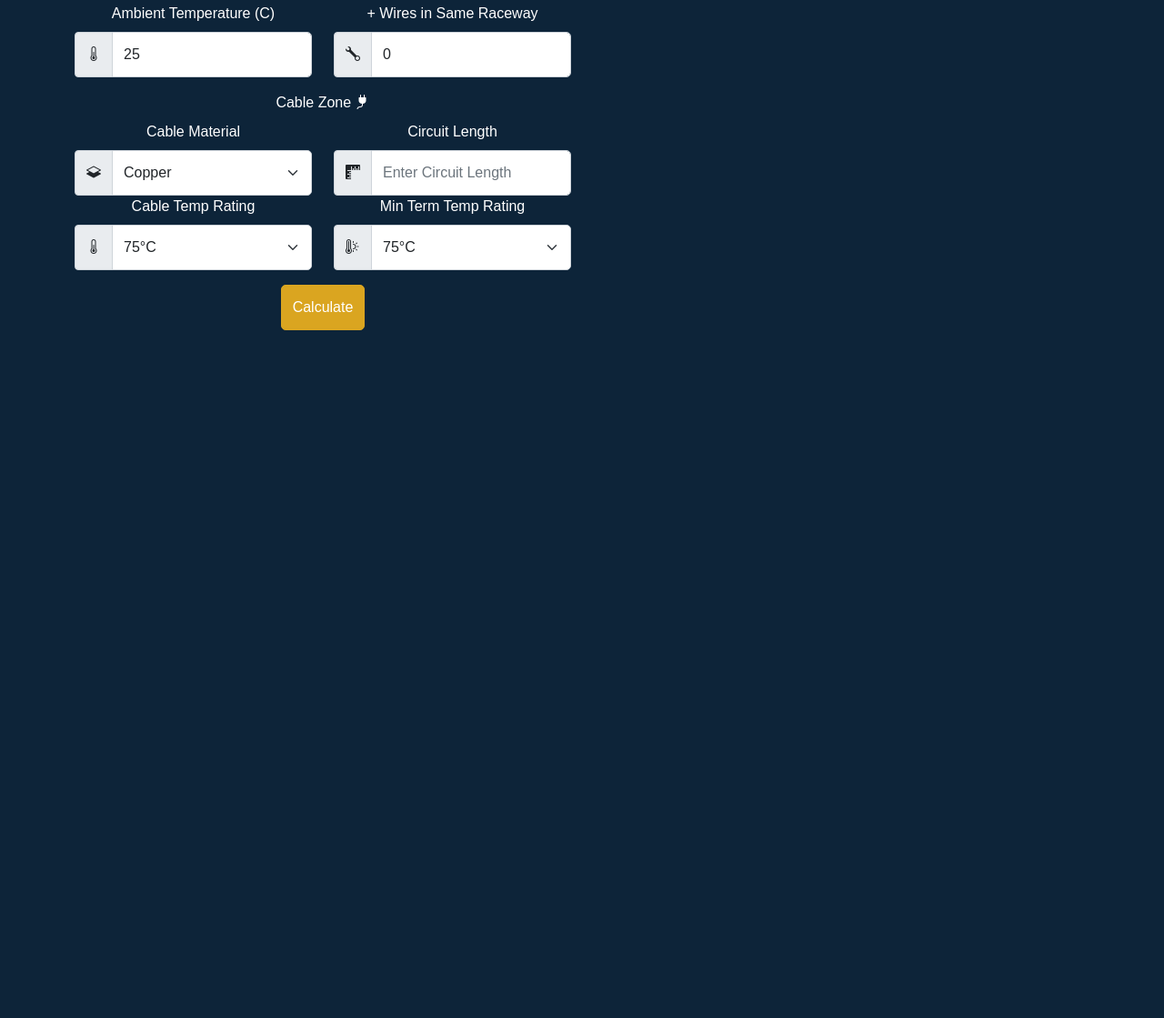
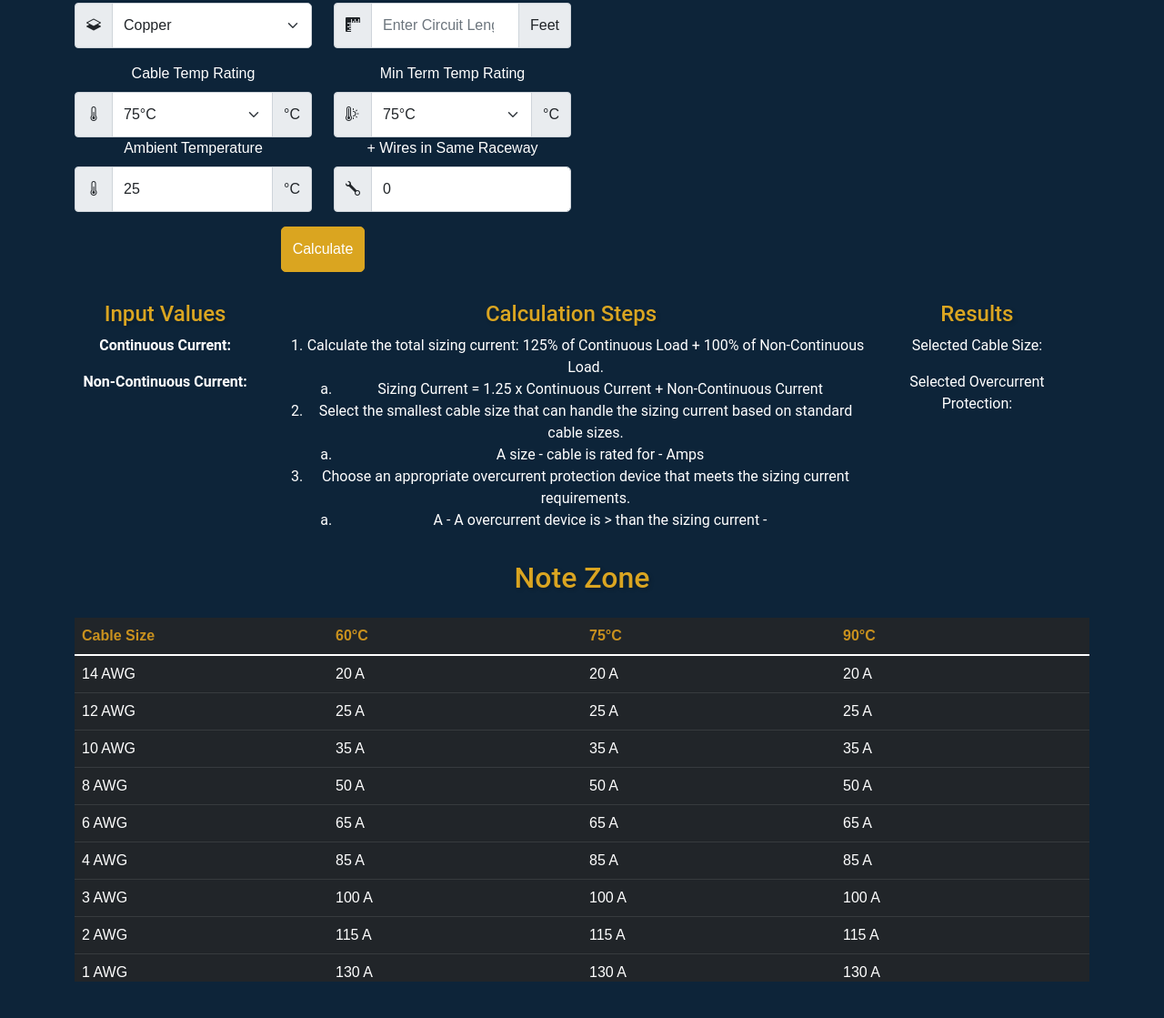
Before and after one commit to captainku/ElectricalWorkbench, a website: page cableWorkbench.html in a window 1280 px wide. Shown: the part 309-1428 px from the top of the page at 91% size. Before the commit the page ends 800 px from the top, so only its background shows below. Drawn offline with nearby package versions, Linux system fonts and the light colour scheme.

Commit message:
Cable Calc Function

```diff
--- a/cableManager.js
+++ b/cableManager.js
@@ -0,0 +1,266 @@
+const cableSizes60= [
+    { current: 20, size: '14 AWG' },
+    { current: 25, size: '12 AWG' },
+    { current: 35, size: '10 AWG' },
+    { current: 50, size: '8 AWG' },
+    { current: 65, size: '6 AWG' },
+    { current: 85, size: '4 AWG' },
+    { current: 100, size: '3 AWG' },
+    { current: 115, size: '2 AWG' },
+    { current: 130, size: '1 AWG' },
+    { current: 150, size: '1/0' },
+    { current: 175, size: '2/0' },
+    { current: 200, size: '3/0' },
+    { current: 230, size: '4/0' },
+    { current: 255, size: '250' },
+    { current: 285, size: '300' },
+    { current: 310, size: '350' },
+    { current: 335, size: '400' },
+    { current: 380, size: '500' },
+    { current: 420, size: '600' },
+    { current: 460, size: '700' },
+    { current: 475, size: '750' },
+];
+const cableSizes75 = [
+    { current: 20, size: '14 AWG' },
+    { current: 25, size: '12 AWG' },
+    { current: 35, size: '10 AWG' },
+    { current: 50, size: '8 AWG' },
+    { current: 65, size: '6 AWG' },
+    { current: 85, size: '4 AWG' },
+    { current: 100, size: '3 AWG' },
+    { current: 115, size: '2 AWG' },
+    { current: 130, size: '1 AWG' },
+    { current: 150, size: '1/0' },
+    { current: 175, size: '2/0' },
+    { current: 200, size: '3/0' },
+    { current: 230, size: '4/0' },
+    { current: 255, size: '250' },
+    { current: 285, size: '300' },
+    { current: 310, size: '350' },
+    { current: 335, size: '400' },
+    { current: 380, size: '500' },
+    { current: 420, size: '600' },
+    { current: 460, size: '700' },
+    { current: 475, size: '750' },
+];
+const cableSizes90 = [
+    { current: 20, size: '14 AWG' },
+    { current: 25, size: '12 AWG' },
+    { current: 35, size: '10 AWG' },
+    { current: 50, size: '8 AWG' },
+    { current: 65, size: '6 AWG' },
+    { current: 85, size: '4 AWG' },
+    { current: 100, size: '3 AWG' },
+    { current: 115, size: '2 AWG' },
+    { current: 130, size: '1 AWG' },
+    { current: 150, size: '1/0' },
+    { current: 175, size: '2/0' },
+    { current: 200, size: '3/0' },
+    { current: 230, size: '4/0' },
+    { current: 255, size: '250' },
+    { current: 285, size: '300' },
+    { current: 310, size: '350' },
+    { current: 335, size: '400' },
+    { current: 380, size: '500' },
+    { current: 420, size: '600' },
+    { current: 460, size: '700' },
+    { current: 475, size: '750' },
+];
+
+const overcurrentSizes= [
+    { current: 15},
+    { current: 20},
+    { current: 25},
+    { current: 30},
+    { current: 35},
+    { current: 40},
+    { current: 45},
+    { current: 50},
+    { current: 60},
+    { current: 70},
+    { current: 80},
+    { current: 90},
+    { current: 100},
+    { current: 110},
+    { current: 125},
+    { current: 150},
+    { current: 175},
+    { current: 200},
+    { current: 225},
+    { current: 250},
+    { current: 300},
+    { current: 350},
+    { current: 400},
+    { current: 450},
+    { current: 500},
+    { current: 600},
+    { current: 700},
+    { current: 800},
+    { current: 1000},
+    { current: 1200},
+    { current: 1600},
+    { current: 2000},
+    { current: 2500},
+    { current: 3000},
+    { current: 4000},
+    { current: 5000},
+    { current: 6000},
+];
+
+
+
+
+
+//Cable Sizing-------------------------------------------------------------------:
+function selectCableSize(currentCon, CurrentNonCon) {
+
+    //Step 1 - Select the conductor to comply with 210.19(A), 215.2, and 230.42(A). Sections 210.19(A), 215.2 and 230.42(A) require the conductor to be sized no less than 100% of the noncontinuous load, plus 125% of the continuous load.
+    var sizingCurrent = parseFloat(currentCon)*1.25 + parseFloat(CurrentNonCon);
+
+    //Step 2 - The selected conductor must be protected against overcurrent in accordance with 240.4. This requires the branch circuit, feeder, and service conductors be protected against overcurrent in accordance with their ampacities as specified in Table 310.15(B)(16).
+    // Find the smallest cable size that can handle the current
+    const suitableCable = cableSizes75.find(cable => cable.current >= sizingCurrent);
+
+    //Step 3 - Size the overcurrent device in accordance with 210.20(A) and 215.3. These two NEC rules require the overcurrent device (breaker or fuse) be sized no less than 100% of the noncontinuous load, plus 125% of the continuous load.
+    var selectedOvercurrent= overcurrentSizes.find(overcurrent => overcurrent.current >= sizingCurrent);
+
+    //Step 4 - Find th e
+
+    //Debug Print area
+    console.log("Calc notes:")
+    console.log("Continue Current: " + currentCon);
+    console.log("Not Continue Current: " + CurrentNonCon);
+    console.log("Sizing Current: " + sizingCurrent);
+    console.log("Cable Selected " + suitableCable);
+    console.log("Selected Overcurrent: " + selectedOvercurrent.current)
+
+    //update steps:
+    updateSteps(currentCon,CurrentNonCon, sizingCurrent, suitableCable.size,suitableCable.current, selectedOvercurrent.current)
+
+
+
+    if (suitableCable) {
+        return {
+            cableSize: suitableCable.size,
+            overcurrent: selectedOvercurrent ? selectedOvercurrent.current : null
+        };
+    } else {
+        throw new Error('Current exceeds the capacity of standard cable sizes');
+    }
+}
+
+
+
+
+
+
+
+
+
+function generateCableSizeTable() {
+    // Create table element with Bootstrap classes
+    const table = document.createElement('table');
+    table.className = 'table table-dark'; // 'table-dark' for dark theme with white text
+
+    // Create table header with Bootstrap classes and custom yellow header class
+    const thead = document.createElement('thead');
+    const headerRow = document.createElement('tr');
+    headerRow.className = 'yellow-header'; // Custom class for yellow background
+
+    const thSize = document.createElement('th');
+    thSize.textContent = 'Cable Size';
+    const th60 = document.createElement('th');
+    th60.textContent = '60°C';
+    const th75 = document.createElement('th');
+    th75.textContent = '75°C';
+    const th90 = document.createElement('th');
+    th90.textContent = '90°C';
+
+    headerRow.appendChild(thSize);
+    headerRow.appendChild(th60);
+    headerRow.appendChild(th75);
+    headerRow.appendChild(th90);
+    thead.appendChild(headerRow);
+    table.appendChild(thead);
+
+    // Create table body with white text values
+    const tbody = document.createElement('tbody');
+    for (let i = 0; i < cableSizes60.length; i++) {
+        const row = document.createElement('tr');
+
+        const sizeCell = document.createElement('td');
+        sizeCell.textContent = cableSizes60[i].size;
+        const current60Cell = document.createElement('td');
+        current60Cell.textContent = cableSizes60[i].current + ' A';
+        const current75Cell = document.createElement('td');
+        current75Cell.textContent = cableSizes75[i].current + ' A';
+        const current90Cell = document.createElement('td');
+        current90Cell.textContent = cableSizes90[i].current + ' A';
+
+        row.appendChild(sizeCell);
+        row.appendChild(current60Cell);
+        row.appendChild(current75Cell);
+        row.appendChild(current90Cell);
+        tbody.appendChild(row);
+    }
+    table.appendChild(tbody);
+
+    // Append table to the container
+    const container = document.getElementById('cableSizeTableContainer');
+    container.innerHTML = ''; // Clear the container before appending new content
+    container.appendChild(table);
+}
+
+// Call the function to generate and display the table
+generateCableSizeTable();
+
+
+
+function calculateCableSize() {
+    // Get input values from the form
+    var circuitAmpacityConInput = document.getElementById("circuitAmpacityCon");
+    var circuitAmpacityConValue = circuitAmpacityConInput.value + " A";
+    var circuitAmpacityNonConInput = document.getElementById("circuitAmpacityNonCon");
+    var circuitAmpacityNonConValue = circuitAmpacityNonConInput.value+ " A";
+
+
+
+    // Call selectCableSize and get the results
+    var results = selectCableSize(circuitAmpacityConValue, circuitAmpacityNonConValue);
+
+    // Update the page with the cable size and overcurrent protection size
+    updateCableResults(results.cableSize, results.overcurrent);
+}
+
+function updateCableResults(cableSize, overcurrentSize) {
+    // Update the cable size result on the page
+    document.getElementById("resultCableSize").innerText = cableSize;
+    // Update the overcurrent protection result on the page
+    // Check if overcurrentSize is null or undefined before updating, otherwise set to 'Not Available'
+    document.getElementById("resultOvercurrentProtection").innerText = overcurrentSize ? overcurrentSize + " Amp" : 'Not Available';
+
+}
+
+
+function updateSteps(currentCon, currentNonCon, currentSizing, cableSize, cableSizeRating, overcurrentSize){
+        // Update the input values display
+        document.getElementById("displayConLoad").innerText = currentCon;
+        document.getElementById("displayNonConLoad").innerText = currentNonCon;
+
+        //Update sizing current calculation step
+        document.getElementById("calcSizingCurrent").innerText = "Sizing Current = 1.25 x "+currentCon+ " + " + currentNonCon +" = " + currentSizing;
+
+        //Update cable selected step:
+        document.getElementById("stepsCableSelected").innerText = "A size " + cableSize + " cable is rated for " + cableSizeRating + " Amps";
+
+        //Update overcurrent selected step
+        document.getElementById("stepsOvercurrentSelected").innerText = "A " + overcurrentSize + " A overcurrent device is > the sizing current:  " + currentSizing + " Amps";
+
+
+        //Results Update
+        document.getElementById("resultCableSize2").innerText = cableSize;
+        document.getElementById("resultOvercurrentProtection2").innerText = overcurrentSize ? overcurrentSize + " Amp" : 'Not Available';
+
+
+}
--- a/cableWorkbench.html
+++ b/cableWorkbench.html
@@ -49,64 +49,34 @@
             <!-- Circuit Ampacity Number Input with Icon -->
             <div class="col-md-6">
                 <div class="mb-3">
-                    <label for="circuitAmpacity" class="form-label">Circuit Ampacity</label>
+                    <label for="circuitAmpacity" class="form-label">Continuous Current</label>
                     <div class="input-group">
                         <span class="input-group-text">
                             <i class="bi bi-lightning-charge"></i>
                         </span>
-                        <input type="number" class="form-control" id="circuitAmpacity" placeholder="Amps" value="15">
+                        <input type="number" class="form-control" id="circuitAmpacityCon" placeholder="Amps" value="15">
+                        <span class="input-group-text">Amps</span> <!-- This adds the "A" unit next to the input field -->
+                    </div>
+                </div>
+            </div>
+                <!-- Circuit Ampacity Number Input with Icon -->
+            <div class="col-md-6">
+                <div class="mb-3">
+                    <label for="circuitAmpacity" class="form-label">Non-Continuous Current</label>
+                    <div class="input-group">
+                        <span class="input-group-text">
+                            <i class="bi bi-lightning-charge"></i>
+                        </span>
+                        <input type="number" class="form-control" id="circuitAmpacityNonCon" placeholder="Amps" value="0">
+                        <span class="input-group-text">Amps</span> <!-- This adds the "A" unit next to the input field -->
                     </div>
                 </div>
             </div>
 
-            <!-- Continuous Load Percentage Input with Icon -->
-            <div class="col-md-6">
-                <div class="mb-3">
-                    <label for="continuousLoad" class="form-label">Continuous Load (%)</label>
-                    <div class="input-group">
-                        <span class="input-group-text">
-                            <i class="bi bi-hourglass-split"></i>
-                        </span>
-                        <input type="number" class="form-control" id="continuousLoad" placeholder="% Continuous" value="100">
-                    </div>
-                </div>
-            </div>
-        </div>
-
-
-
-                <!-- Derating Zone Inputs -->
-                <div class="mb-3">
-                    <label class="form-label">Derating Zone</label>
-                    <div class="row">
-                        <!-- Ambient Temperature Input -->
-                        <div class="col-md-6">
-                            <label for="ambientTemp" class="form-label">Ambient Temperature (C)</label>
-                            <div class="input-group">
-                                <span class="input-group-text">
-                                    <i class="bi bi-thermometer-half"></i>
-                                </span>
-                                <input type="number" class="form-control" id="ambientTemp" placeholder="Temp" value="25">
-                            </div>
-                        </div>
-
-                <!-- Other Wires in Same Raceway Input with Icon -->
-                <div class="col-md-6">
-                    <label for="otherWires" class="form-label">+ Wires in Same Raceway</label>
-                    <div class="input-group">
-                        <span class="input-group-text">
-                            <i class="bi bi-wrench"></i>
-                        </span>
-                        <input type="number" class="form-control" id="otherWires" placeholder="Wires" value="0">
-                    </div>
-                </div>
-
-                    </div>
         </div>
 
                 <!-- Cable Zone Inputs with Icons Inside Input Boxes -->
                 <div class="mb-3">
-                    <label class="form-label">Cable Zone <i class="bi bi-plug-fill"></i></label>
                     <div class="row">
                         <!-- Cable Material Input with Icon Inside Dropdown -->
                         <div class="col-md-6">
@@ -126,6 +96,8 @@
                             <div class="input-group">
                                 <span class="input-group-text"><i class="bi bi-rulers"></i></span>
                                 <input type="number" class="form-control" id="circuitLength" placeholder="Enter Circuit Length">
+                                <span class="input-group-text">Feet</span>
+                            </div>
                             </div>
                         </div>
                     </div>
@@ -142,6 +114,7 @@
                                     <option value="90">90°C</option>
                                     <option value="105">105°C</option>
                                 </select>
+                                <span class="input-group-text">&deg;C</span>
                             </div>
                         </div>
 
@@ -156,22 +129,49 @@
                                     <option value="90">90°C</option>
                                     <option value="105">105°C</option>
                                 </select>
-                            </div>
+                                <span class="input-group-text">&deg;C</span>
                             </div>
                         </div>
                     </div>
 
 
+                <!-- Derating Zone Inputs -->
+                <div class="mb-3">
+                    <div class="row">
+                        <!-- Ambient Temperature Input -->
+                        <div class="col-md-6">
+                            <label for="ambientTemp" class="form-label">Ambient Temperature</label>
+                            <div class="input-group">
+                                <span class="input-group-text">
+                                    <i class="bi bi-thermometer-half"></i>
+                                </span>
+                                <input type="number" class="form-control" id="ambientTemp" placeholder="Temp" value="25">
+                                <span class="input-group-text">&deg;C</span>
+                            </div>
+                        </div>
 
+                <!-- Other Wires in Same Raceway Input with Icon -->
+                <div class="col-md-6">
+                    <label for="otherWires" class="form-label">+ Wires in Same Raceway</label>
+                    <div class="input-group">
+                        <span class="input-group-text">
+                            <i class="bi bi-wrench"></i>
+                        </span>
+                        <input type="number" class="form-control" id="otherWires" placeholder="Wires" value="0">
+                    </div>
+                </div>
 
-
+                    </div>
+                </div>
 
                                 <!-- Calculate Button centered with Bootstrap utility classes -->
-            <div class="mb-3 d-flex justify-content-center">
+                    <div class="mb-3 mt-3 d-flex justify-content-center ">
                         <button type="button" onclick="calculateCableSize()" class="btn btn-primary">Calculate</button>
                     </div>
                     </form>
                 </div>
+
+
 
         <!-- Results Column -->
         <div class="col-md-6">
@@ -188,6 +188,63 @@
                 </div>
             </div>
         </div>
+
+
+        </div><!-- End of Input and Result Row-->
+<!--Start Calc Zone-->
+<div class="row mt-3" id="calculationArea" style="display: flex; width: 100%;">
+
+    <!-- Column 1: Inputs -->
+    <div class="col" id="inputValues" style="flex: 20%;">
+        <h4>Input Values</h4>
+        <p><strong>Continuous Current:</strong> <span id="displayConLoad"></span></p>
+        <p><strong>Non-Continuous Current:</strong> <span id="displayNonConLoad"></span></p>
+    </div>
+
+    <!-- Column 2: Calculation Steps -->
+    <div class="col" id="calculationSteps" style="flex: 60%;">
+        <h4>Calculation Steps</h4>
+        <ol>
+            <li>
+                Calculate the total sizing current: 125% of Continuous Load + 100% of Non-Continuous Load.
+                <ol type="a">
+                    <li id="calcSizingCurrent">Sizing Current = 1.25 x Continuous Current + Non-Continuous Current</li>
+                </ol>
+            </li>
+            <li>Select the smallest cable size that can handle the sizing current based on standard cable sizes.</li>
+                <ol type="a">
+                    <li id="stepsCableSelected">A size - cable is rated for - Amps</li>
+                </ol>
+            <li>Choose an appropriate overcurrent protection device that meets the sizing current requirements.</li>
+                <ol type="a">
+                    <li id="stepsOvercurrentSelected">A - A overcurrent device is > than the sizing current -</li>
+                </ol>
+        </ol>
+    </div>
+
+
+    <!-- Column 3: Results -->
+    <div class="col" id="results" style="flex: 20%;">
+        <h4>Results</h4>
+        <p>Selected Cable Size:<span id="resultCableSize2"></span></p>
+        <p>Selected Overcurrent Protection: <span id="resultOvercurrentProtection2"></span></p>
+    </div>
+
+</div>
+
+
+<!--Start Explain Zone-->
+        <div class="col-md-12 mt-3">
+            <h2 class="mb-4 text-center">Note Zone</h2>
+            <div id="cableSizeTableContainer" class="table-responsive"></div>
+
+
+        </div>
+
+
+
+
+
     </div>
 </div>
 
--- a/styles.css
+++ b/styles.css
@@ -164,6 +164,12 @@ p  {
 
 }
 
+li{
+    font-family: 'Roboto', sans-serif;
+    color: #ffffff;
+
+}
+
 
 
 
@@ -272,3 +278,43 @@ select.form-select:disabled {
     color: #c9911e; /* Use the theme's highlight color for the icon */
     font-size: 1rem; /* Adjust the size of the icon */
 }
+
+
+
+
+
+th{
+    color: #c9911e;
+}
+
+/* White text for table body */
+.table tbody td {
+    color: #fff; /* White text color */
+}
+
+
+
+.table-responsive {
+    max-height: 400px;
+    overflow-y: auto;
+    display: block;
+}
+
+.table {
+    width: 100%;
+    border-collapse: collapse;
+}
+
+.table th, .table td {
+    width: 25%; /* Adjust based on your table structure */
+    text-align: left;
+    padding: 8px; /* Adjust as needed */
+}
+
+/* Freeze header row */
+.table thead th {
+    position: sticky;
+    top: 0;
+
+    z-index: 1;
+}
```
Also changed, not shown: calculator.js (+0 -39 lines). Lines whose indentation alone changed are shown as unchanged.
